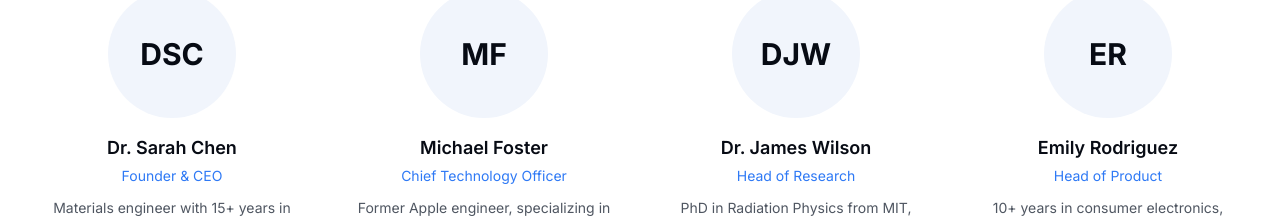
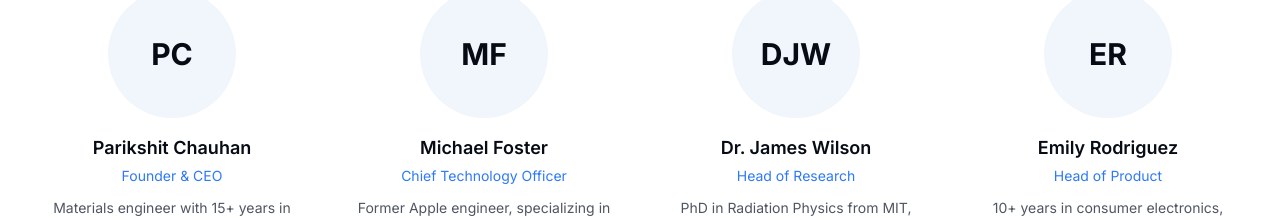
Before and after one commit to kshit7897/kavach, a Next.js app: page /about in a window 1280 px wide. Shown: the part 2380-2600 px from the top of the page. Built offline with nearby package versions, Linux system fonts and the light colour scheme.

Commit message:
founder name change

```diff
--- a/components/about/team-section.tsx
+++ b/components/about/team-section.tsx
@@ -5,7 +5,7 @@ import { Linkedin, Twitter } from "lucide-react"
 
 const team = [
   {
-    name: "Dr. Sarah Chen",
+    name: "Parikshit Chauhan",
     role: "Founder & CEO",
     bio: "Materials engineer with 15+ years in radiation shielding technology.",
   },
```
